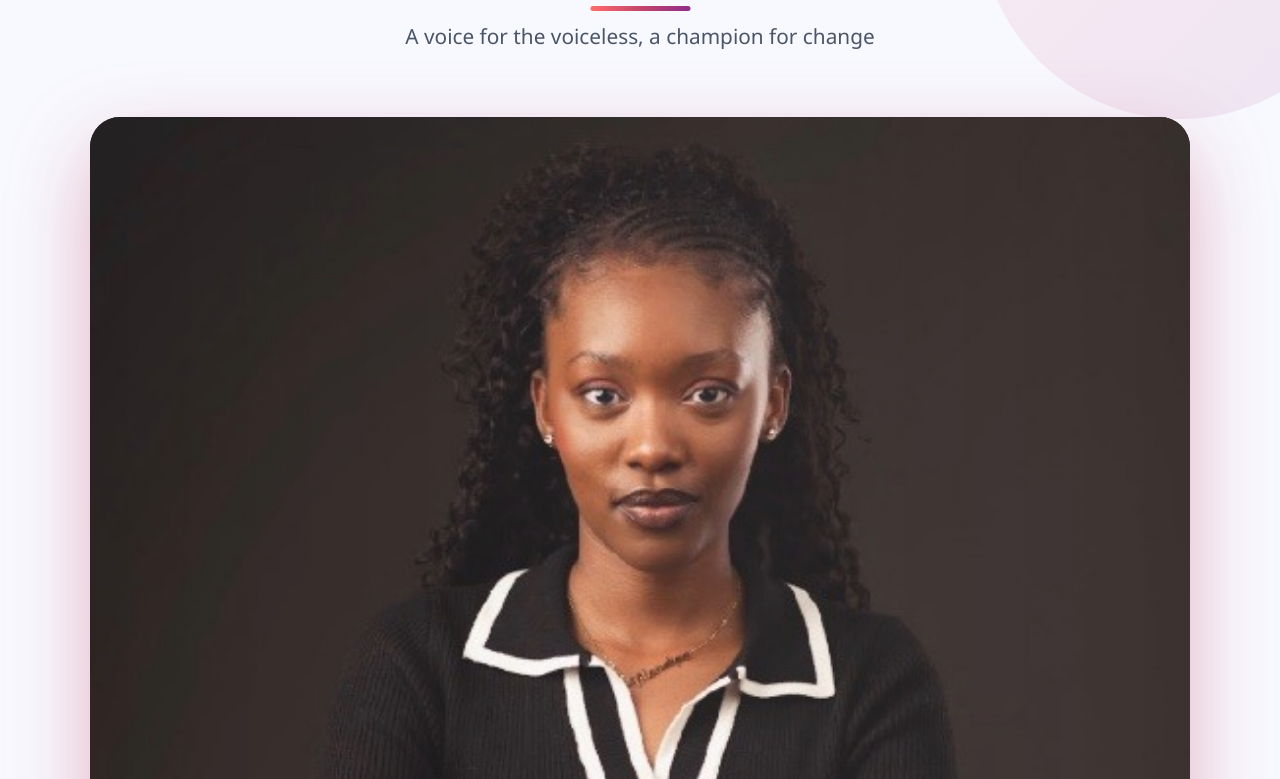
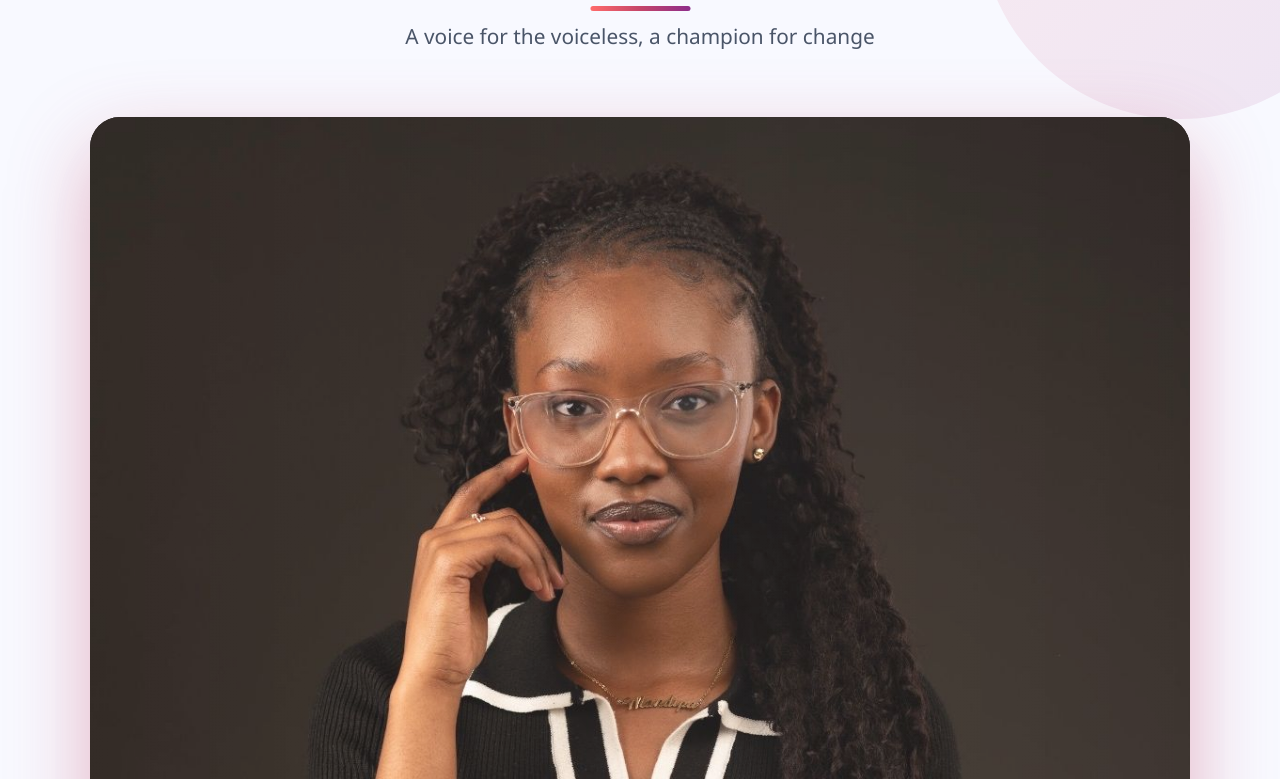
Before and after one commit to MrSharon/Her.Armour, a website: page index.html in a window 1280 px wide. Shown: the part 981-1760 px from the top of the page. Drawn offline with Linux system fonts and the light colour scheme.

Commit message:
Merge remote-tracking branch 'origin/master'

```diff
--- a/index.html
+++ b/index.html
@@ -1291,7 +1291,7 @@
             <!-- Founder image placeholder -->
             <div class="founder-image">
                 <picture class="founder-image-placeholder">
-                    <img alt="Her Armour Founder" src="images/mandipa.jpeg" style="width:100%;">
+                    <img alt="Her Armour Founder" src="images/mandipa2.jpeg" style="width:100%;">
                 </picture>
 
                 <h2 class="founder-name">Mandipa Amantle Hlabano</h2>
```
